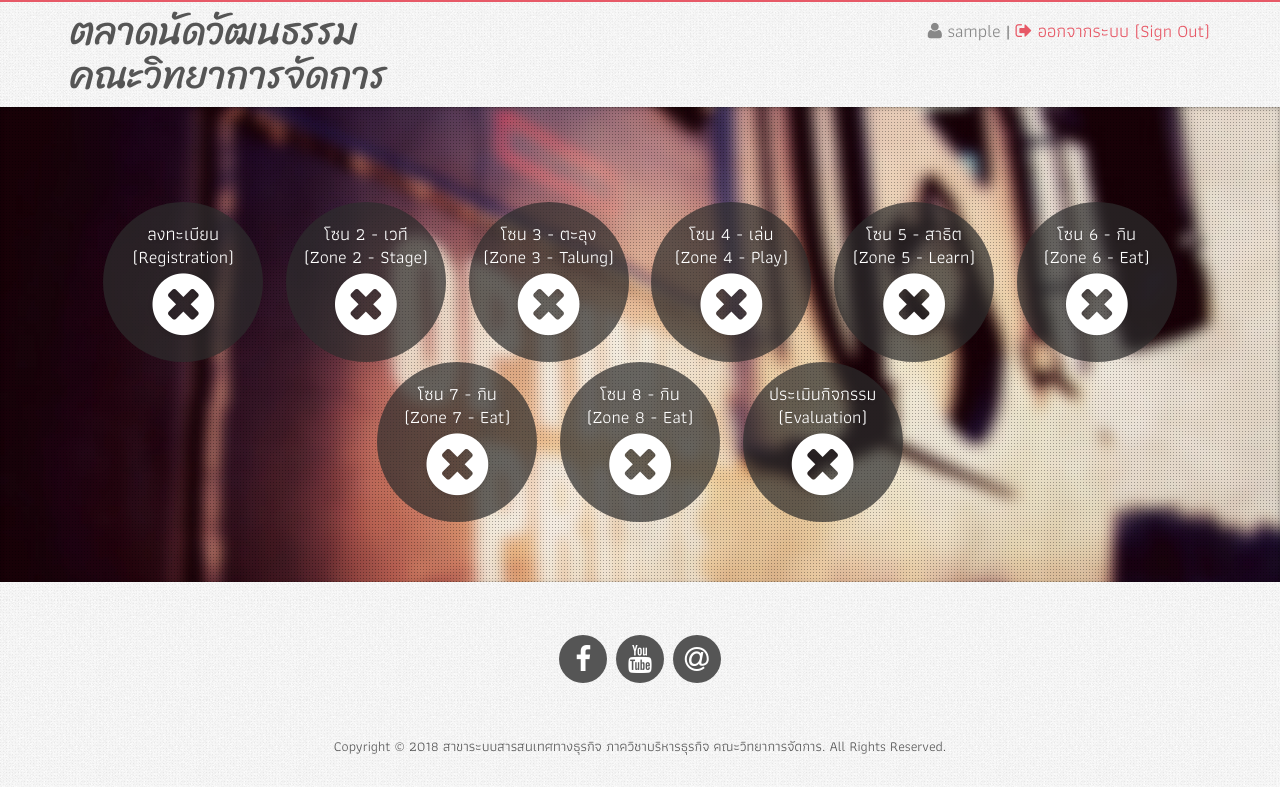
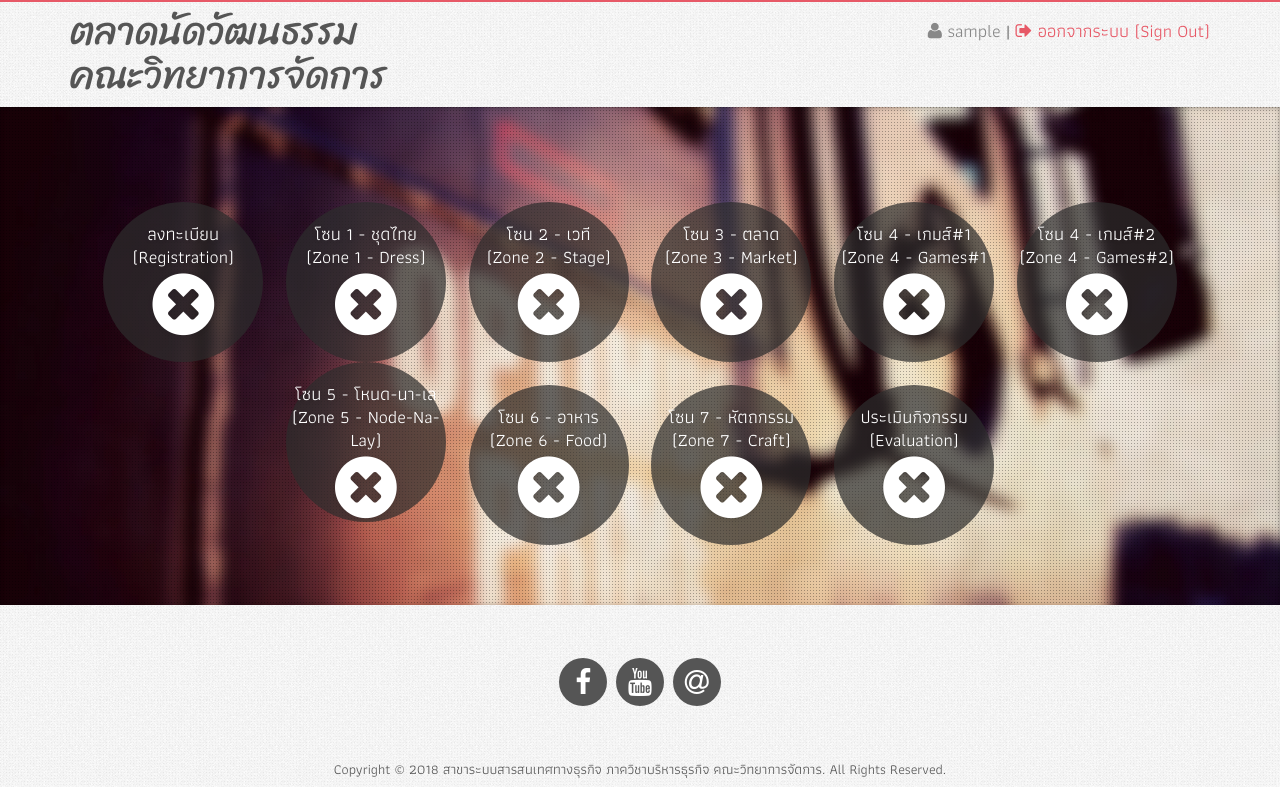
Before and after one commit to RuchdeeFMS/fms_culture_fest, a PHP site: page /?zone=1 in a window 1280 px wide. Shown: the top 787 px of the page. Run offline with PHP 8.4, Linux system fonts and the light colour scheme; the visitor is signed in with stand-in values (Sample User, id 1); data that the repository does not hold is empty.

```diff
--- a/assets/php/dbconnect.php
+++ b/assets/php/dbconnect.php
@@ -5,7 +5,9 @@ class Database{
     private $host = "localhost";
     private $user = "root";
     // Google Cloud Platform
-    // private $passwd = "3jVuRoJ2";
+    //private $passwd = "3jVuRoJ2";
+    //35.226.28.132
+    //private $passwd = "vEEWyQL3d53b";
     private $passwd = "";
     private $db_name = "fms_culture_fest";
     public $conn;
--- a/assets/php/participant_zone.php
+++ b/assets/php/participant_zone.php
@@ -23,6 +23,9 @@ class Participant_Zone {
     // create information
     function create(){
         switch ($this->zone) {
+          case 0:
+              $query = "INSERT INTO " . $this->table_name . " (id, zone_0, zone_0_ts, zone_0_lat, zone_0_long) VALUES (?,?,?,?,?)";
+              break;
           case 1:
               $query = "INSERT INTO " . $this->table_name . " (id, zone_1, zone_1_ts, zone_1_lat, zone_1_long) VALUES (?,?,?,?,?)";
               break;
@@ -81,6 +84,9 @@ class Participant_Zone {
     // update record - account
     function update(){
         switch ($this->zone) {
+          case 0:
+            $query = "UPDATE " . $this->table_name . " SET zone_0 = ?, zone_0_ts = ?, zone_0_lat = ?, zone_0_long = ? WHERE id = ?";
+            break;
           case 1:
             $query = "UPDATE " . $this->table_name . " SET zone_1 = ?, zone_1_ts = ?, zone_1_lat = ?, zone_1_long = ? WHERE id = ?";
             break;
@@ -146,7 +152,7 @@ class Participant_Zone {
 
     // update all_zones
     function update_all_zones() {
-        $query = "SELECT * FROM " . $this->table_name . " WHERE id = '" . $this->id . "' and zone_2 = 1 and zone_3 = 1 and zone_4 = 1 and zone_5 = 1 and zone_6 = 1 and zone_7 = 1 zone_8 = 1";
+        $query = "SELECT * FROM " . $this->table_name . " WHERE id = '" . $this->id . "' and zone_1 = 1 and zone_2 = 1 and zone_3 = 1 and zone_4 = 1 and zone_5 = 1 and zone_6 = 1 and zone_7 = 1 and zone_8 = 1";
         $result = mysqli_query($this->conn, $query);
         if ($row = mysqli_fetch_array($result)) {
             // update all_zones
@@ -154,7 +160,7 @@ class Participant_Zone {
             // statement
             $stmt = mysqli_prepare($this->conn, $query);
             // bind parameters
-            mysqli_stmt_bind_param($stmt, 'ss', $this->$zone_status, $this->id);
+            mysqli_stmt_bind_param($stmt, 'ss', $this->zone_status, $this->id);
             /* execute prepared statement */
             if (mysqli_stmt_execute($stmt)) {
                 return true;
@@ -169,6 +175,9 @@ class Participant_Zone {
     // scanned qr code alredy?
     function isScanned() {
         switch ($this->zone) {
+          case 0:
+              $query = "SELECT * FROM ". $this->table_name . " WHERE id = '" . $this->id . "' and zone_0 = 1";
+              break;
           case 1:
               $query = "SELECT * FROM ". $this->table_name . " WHERE id = '" . $this->id . "' and zone_1 = 1";
               break;
@@ -204,6 +213,25 @@ class Participant_Zone {
             return false;
         }
     }
+
+    // for testing
+    function create2(){
+        switch ($this->zone) {
+          case 0:
+              $query = "INSERT INTO test (id, zone_0, zone_0_lat, zone_0_long, zone_0_ts) VALUES (?,?,?,?,?)";
+              break;
+        }
+        // write statement
+        $stmt = mysqli_prepare($this->conn, $query);
+        mysqli_stmt_bind_param($stmt, 'sssss', $this->id, $this->zone_status, $this->latitude, $this->longitude, $this->cdate);
+
+        /* execute prepared statement */
+        if (mysqli_stmt_execute($stmt)) {
+            return true;
+        }else {
+            return false;
+        }
+    }  // function create()
 }
 
 ?>
--- a/assets/php/signout.php
+++ b/assets/php/signout.php
@@ -2,10 +2,12 @@
     session_start();
     // clear student's session variables
     if (isset($_SESSION['username'])) {
+        unset($_SESSION['username']);
+        unset($_SESSION['id_card']);
         session_destroy();
         //session_unset();
-        unset($_SESSION['username']);
-        unset($_SESSION['id_card']);
+        header("Location: ../../login.php");
+    } else {
         header("Location: ../../login.php");
     }
 
--- a/error.php
+++ b/error.php
@@ -5,6 +5,7 @@
         header("Location: login.php");
     }
 ?>
+
 <!DOCTYPE html>
 <html lang="en">
     <head>
@@ -12,7 +13,7 @@
         <meta charset="utf-8">
         <meta http-equiv="X-UA-Compatible" content="IE=edge">
         <meta name="viewport" content="width=device-width, initial-scale=1">
-        <title>ตลาดนัดวัฒนธรรม - คณะวิทยาการจัดการ</title>
+        <title>Error | ตลาดนัดวัฒนธรรม - คณะวิทยาการจัดการ</title>
 
         <!-- CSS -->
         <link rel="stylesheet" href="http://fonts.googleapis.com/css?family=Lobster">
--- a/index.php
+++ b/index.php
@@ -3,6 +3,7 @@
 
     if (!isset($_SESSION['username'])) {
         header("Location: login.php");
+        exit;
     }
 
     $id = $_SESSION['id_card'];
@@ -91,11 +92,21 @@
                     <div class="row">
                         <div class="col-sm-12">
                             <?php
-                                if ($isScanned) {
+                                if ($isScanned && $zone_no == 0) {
+                                    echo "<h2>คุณได้ลงทะเบียนเรียบร้อยแล้ว</h2>";
+                                } elseif ($isScanned && $zone_no <= 4) {
                                     echo "<h2>คุณได้เข้าร่วมกิจกรรมโซน " . $zone_no . " แล้ว</h2>";
+                                } elseif ($isScanned && $zone_no > 4 && $zone_no < 9) {
+                                    $czone = $zone_no - 1;
+                                    echo "<h2>คุณได้เข้าร่วมกิจกรรมโซน " . $czone . " แล้ว</h2>";
                                 }
-                                if ($isCompleted && $zone_no != 9) {
+                                if ($isCompleted && $zone_no == 0) {
+                                    echo "<h2>ขอบคุณสำหรับการเข้าร่วมกิจกรรมตลาดนัดวัฒนธรรม</h2>";
+                                } elseif ($isCompleted && $zone_no <= 4) {
                                     echo "<h2>ขอบคุณสำหรับการเข้าร่วมกิจกรรมโซน " . $zone_no . "</h2>";
+                                } elseif ($isCompleted && $zone_no > 4 && $zone_no < 9) {
+                                    $czone = $zone_no - 1;
+                                    echo "<h2>ขอบคุณสำหรับการเข้าร่วมกิจกรรมโซน " . $czone . "</h2>";
                                 } elseif ($isCompleted && $zone_no == 9) {
                                     echo "<h2>ขอบคุณสำหรับการประเมินกิจกรรมตลาดนัดวัฒนธรรม</h2>";
                                 }
@@ -104,15 +115,25 @@
                                     echo "<h3>ขั้นตอนสุดท้าย คลิกปุ่มด้านล่างเพื่อประเมินกิจกรรม</h3>";
                                     echo "<button class='btn btn-primary btn-lg' id='btnEval' data-toggle='modal' data-target='#evaluation-form'>ประเมินกิจกรรม</button>";
                                 } elseif ($row['all_zones'] && $zone_no == 9) {
-                                    echo "<h3>ขอแสดงความยินดี! คุณจะได้รับทรานสคิปต์จากการเข้าร่วมกิจกรรม 6 ชั่วโมง</h3>";
+                                    echo "<h3>ขอแสดงความยินดี! คุณจะได้รับทรานสคิปต์จากการเข้าร่วมกิจกรรม 3 ชั่วโมง</h3>";
                                 }
                             ?>
                             <!-- <span><i class="fa fa-thumbs-o-up fa-5x" style="color:green;"></i>
                             <p>คุณได้รับทรานสคริปต์ 3 ชั่วโมงจากการเข้าร่วมกิจกรรมตลาดนัดวัฒนธรรมทั้ง 6 โซน</p></span> -->
 
                             <div class="timer">
+                                <div class="days-wrapper" <?php if ($row['zone_0']) { echo "style='background-color:red;'";} ?> >
+                                    <span class="days">ลงทะเบียน (Registration)</span><br>
+                                    <?php
+                                        if ($row['zone_0']) {
+                                            echo "<i class='fa fa-check-circle fa-4x'></i>";
+                                        } else {
+                                            echo "<i class='fa fa-times-circle fa-4x'></i>";
+                                        }
+                                    ?>
+                                </div>
                                 <div class="days-wrapper" <?php if ($row['zone_1']) { echo "style='background-color:red;'";} ?> >
-                                    <span class="days">ลงทะเบียน (Registration)</span><br>
+                                    <span class="days">โซน 1 - ชุดไทย <br />(Zone 1 - Dress)</span><br>
                                     <?php
                                         if ($row['zone_1']) {
                                             echo "<i class='fa fa-check-circle fa-4x'></i>";
@@ -132,7 +153,7 @@
                                     ?>
                                 </div>
                                 <div class="days-wrapper" <?php if ($row['zone_3']) { echo "style='background-color:red;'";} ?>>
-                                    <span class="days">โซน 3 - ตะลุง <br /> (Zone 3 - Talung)</span><br>
+                                    <span class="days">โซน 3 - ตลาด <br /> (Zone 3 - Market)</span><br>
                                     <?php
                                         if ($row['zone_3']) {
                                             echo "<i class='fa fa-check-circle fa-4x'></i>";
@@ -142,7 +163,7 @@
                                     ?>
                                 </div>
                                 <div class="days-wrapper" <?php if ($row['zone_4']) { echo "style='background-color:red;'";} ?>>
-                                    <span class="days">โซน 4 - เล่น <br /> (Zone 4 - Play)</span><br>
+                                    <span class="days">โซน 4 - เกมส์#1 <br /> (Zone 4 - Games#1</span><br>
                                     <?php
                                         if ($row['zone_4']) {
                                             echo "<i class='fa fa-check-circle fa-4x'></i>";
@@ -152,7 +173,7 @@
                                     ?>
                                 </div>
                                 <div class="days-wrapper" <?php if ($row['zone_5']) { echo "style='background-color:red;'";} ?>>
-                                    <span class="days">โซน 5 - สาธิต <br /> (Zone 5 - Learn)</span><br>
+                                    <span class="days">โซน 4 - เกมส์#2 <br /> (Zone 4 - Games#2)</span><br>
                                     <?php
                                         if ($row['zone_5']) {
                                             echo "<i class='fa fa-check-circle fa-4x'></i>";
@@ -162,7 +183,7 @@
                                     ?>
                                 </div>
                                 <div class="days-wrapper" <?php if ($row['zone_6']) { echo "style='background-color:red;'";} ?>>
-                                    <span class="days">โซน 6 - กิน <br /> (Zone 6 - Eat)</span><br>
+                                    <span class="days">โซน 5 - โหนด-นา-เล <br /> (Zone 5 - Node-Na-Lay)</span><br>
                                     <?php
                                         if ($row['zone_6']) {
                                             echo "<i class='fa fa-check-circle fa-4x'></i>";
@@ -172,7 +193,7 @@
                                     ?>
                                 </div>
                                 <div class="days-wrapper" <?php if ($row['zone_7']) { echo "style='background-color:red;'";} ?>>
-                                    <span class="days">โซน 7 - กิน <br /> (Zone 7 - Eat)</span><br>
+                                    <span class="days">โซน 6 - อาหาร <br /> (Zone 6 - Food)</span><br>
                                     <?php
                                         if ($row['zone_7']) {
                                             echo "<i class='fa fa-check-circle fa-4x'></i>";
@@ -182,7 +203,7 @@
                                     ?>
                                 </div>
                                 <div class="days-wrapper" <?php if ($row['zone_8']) { echo "style='background-color:red;'";} ?>>
-                                    <span class="days">โซน 8 - กิน <br /> (Zone 8 - Eat)</span><br>
+                                    <span class="days">โซน 7 - หัตถกรรม <br /> (Zone 7 - Craft)</span><br>
                                     <?php
                                         if ($row['zone_8']) {
                                             echo "<i class='fa fa-check-circle fa-4x'></i>";
```
Also changed, not shown: assets/php/evaluation.php (+0 -7 lines), assets/php/login_process.php (+8 -1 lines), fms_culture_fest.sql (+22 -1 lines), login.php (+10 -4 lines), save.php (+17 -4 lines), save2.php (added, +16 -0 lines), save_eval.php (+6 -4 lines), test.php (added, +10 -0 lines).
